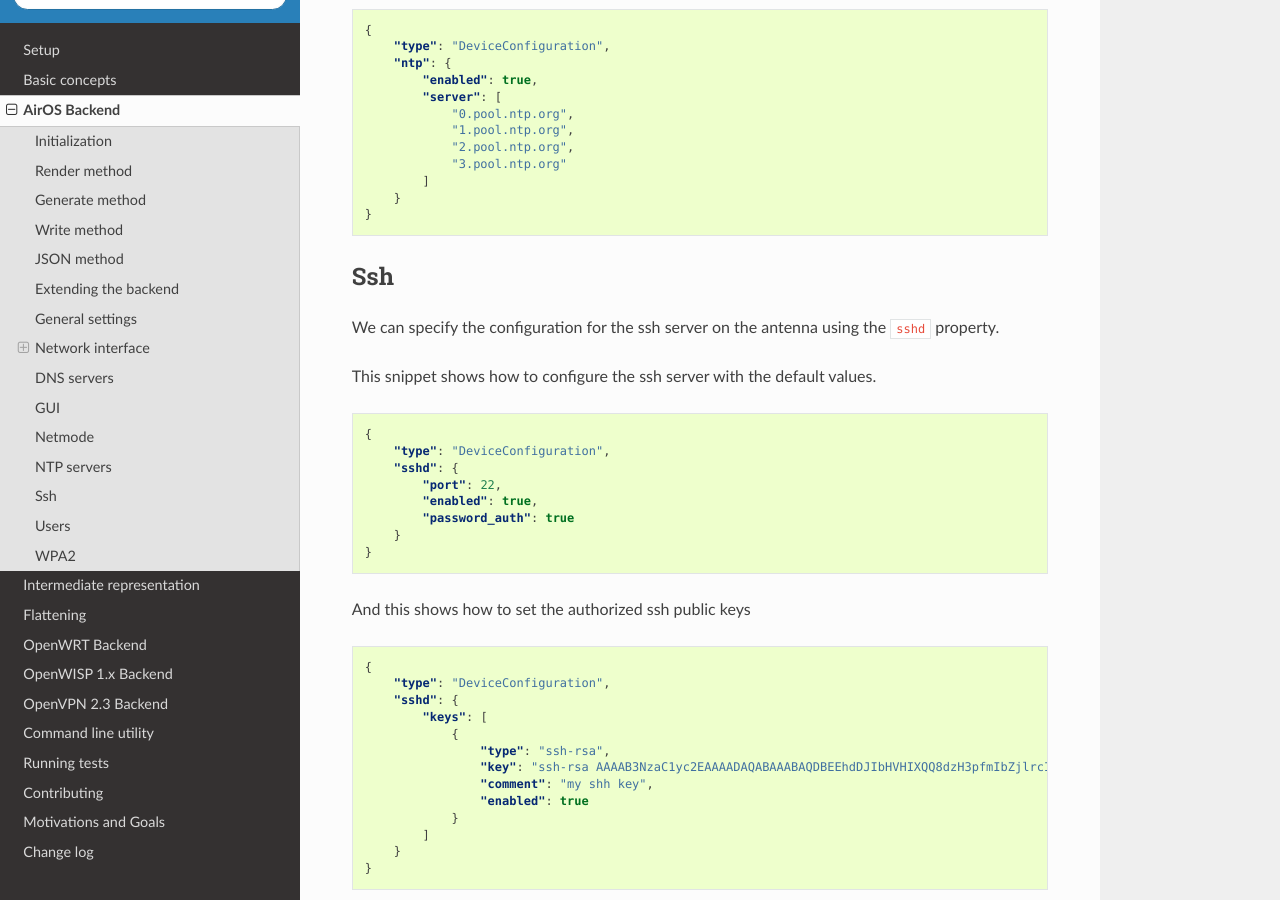
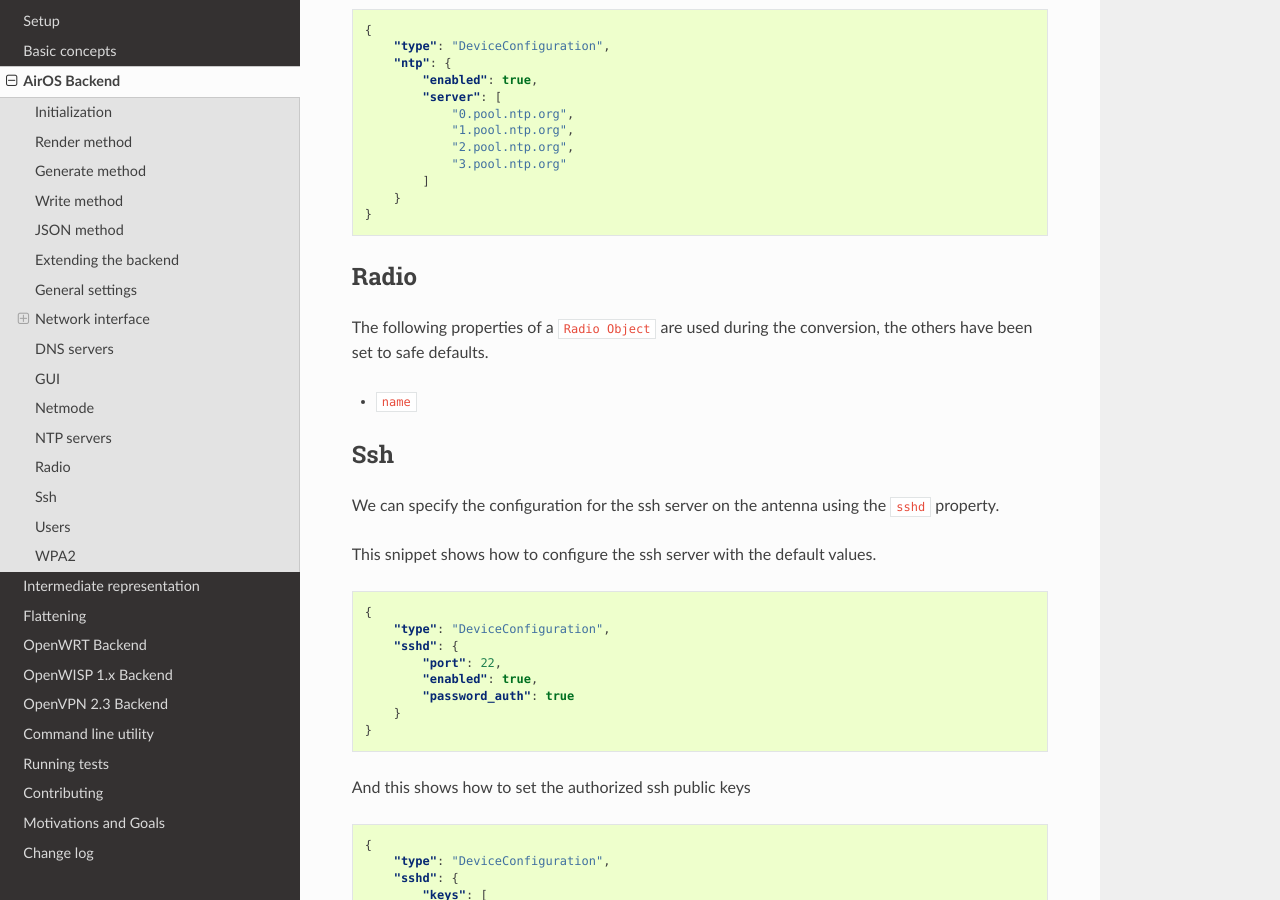
Before and after one commit to openwisp/netjsonconfig, a Sphinx documentation site: the page built from docs/source/backends/airos.rst, in a window 1280 px wide and 900 px high, scrolled down 4329 px. Built offline with Sphinx 7.4.7 and the Read the Docs theme 2.0.0, drawn with Linux system fonts in a browser that asks for light colours.

Commit message:
[airos] added information about the radio converter

```diff
--- a/docs/source/backends/airos.rst
+++ b/docs/source/backends/airos.rst
@@ -203,6 +203,13 @@
         }
     }
 
+Radio
+-----
+
+The following properties of a ``Radio Object`` are used during the conversion, the others have been set to safe defaults.
+
+* ``name``
+
 Ssh
 ---
 
```
